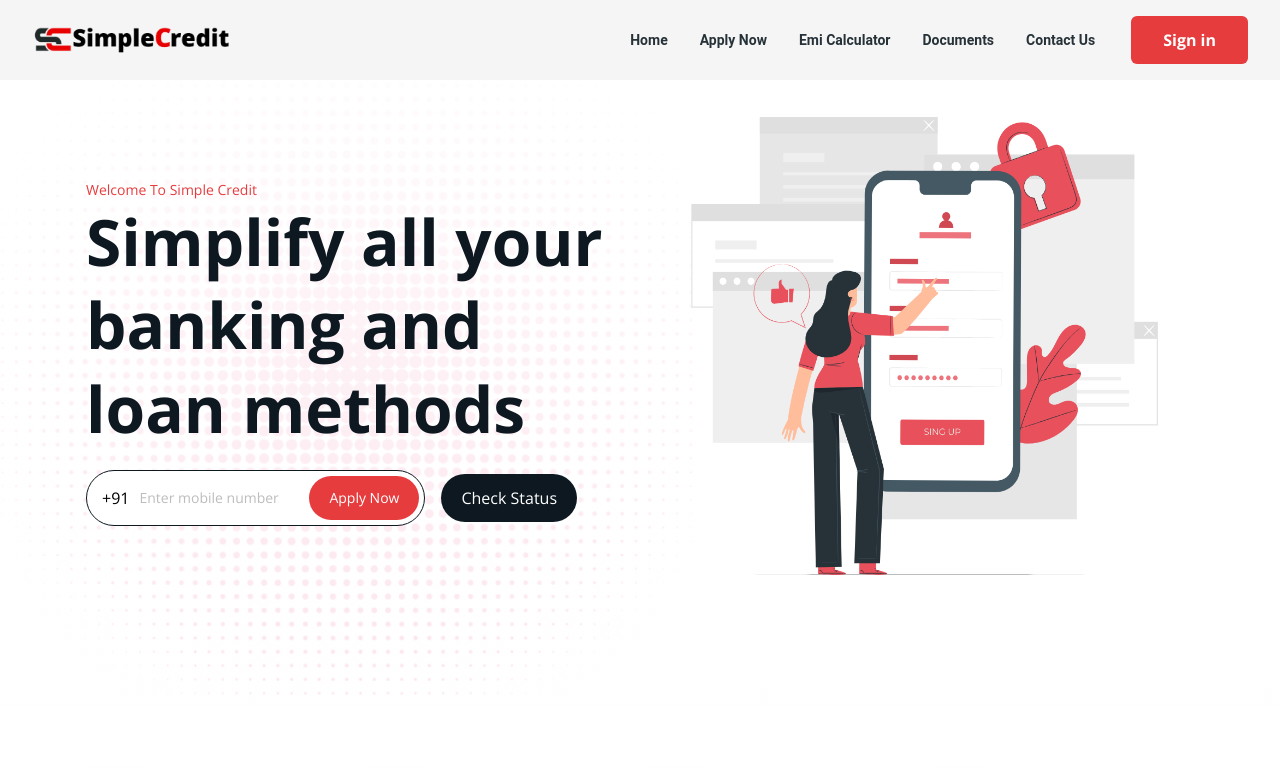
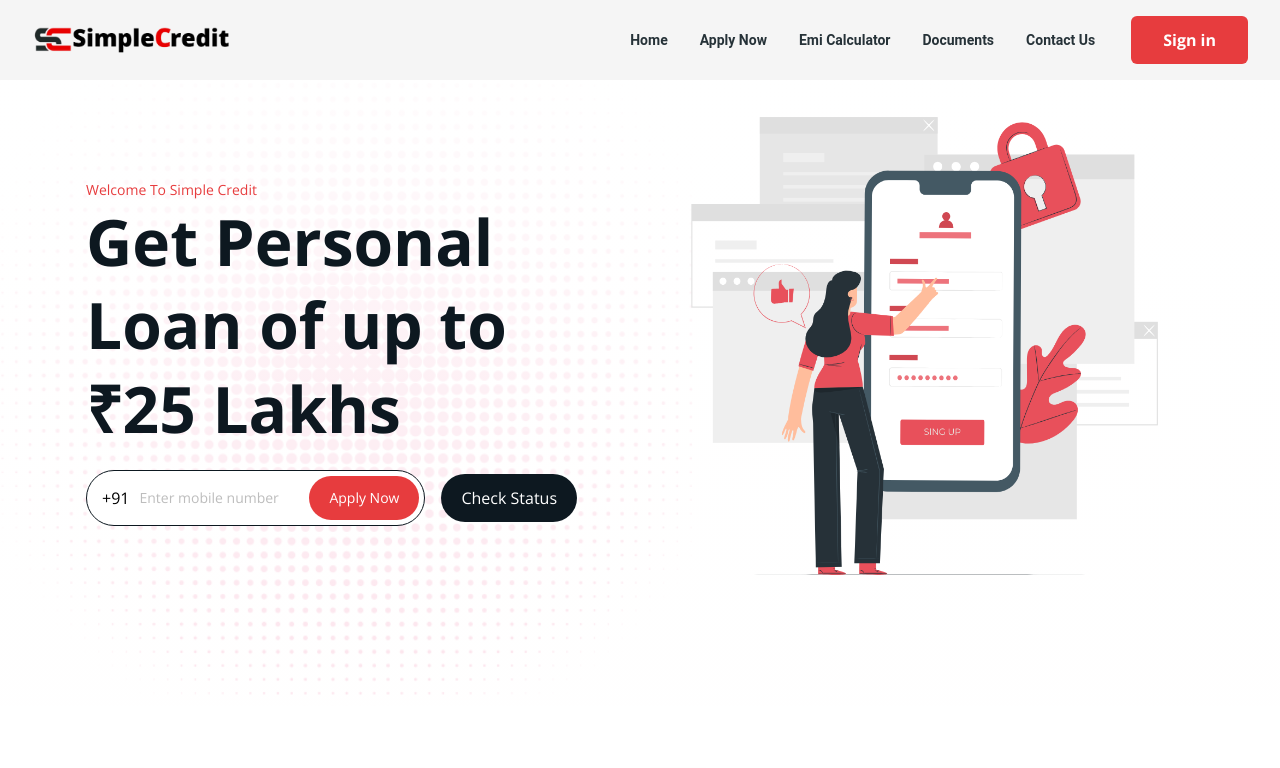
Before and after one commit to khan03117/simple_kredit_2, a React (Vite) app: page / in a window 1280 px wide. Shown: the top 768 px of the page. Built offline with nearby package versions, Linux system fonts and the light colour scheme; no server answers.

Commit message:
"Update hero section heading on Home page"

```diff
--- a/src/page/Home.jsx
+++ b/src/page/Home.jsx
@@ -149,7 +149,7 @@ const Home = () => {
                             <div className="w-full">
                                 <h4 className="text-sm text-primary">Welcome To Simple Credit </h4>
                                 <h1 className='lg:text-[4rem] text-[2rem] leading-[1.3] text-secondary font-bold'>
-                                    Simplify all your banking and loan methods
+                                Get Personal Loan of up to ₹25 Lakhs
                                 </h1>
                                 <div className="w-full mt-5">
                                     <div className="flex flex-wrap items-center gap-4">
```
